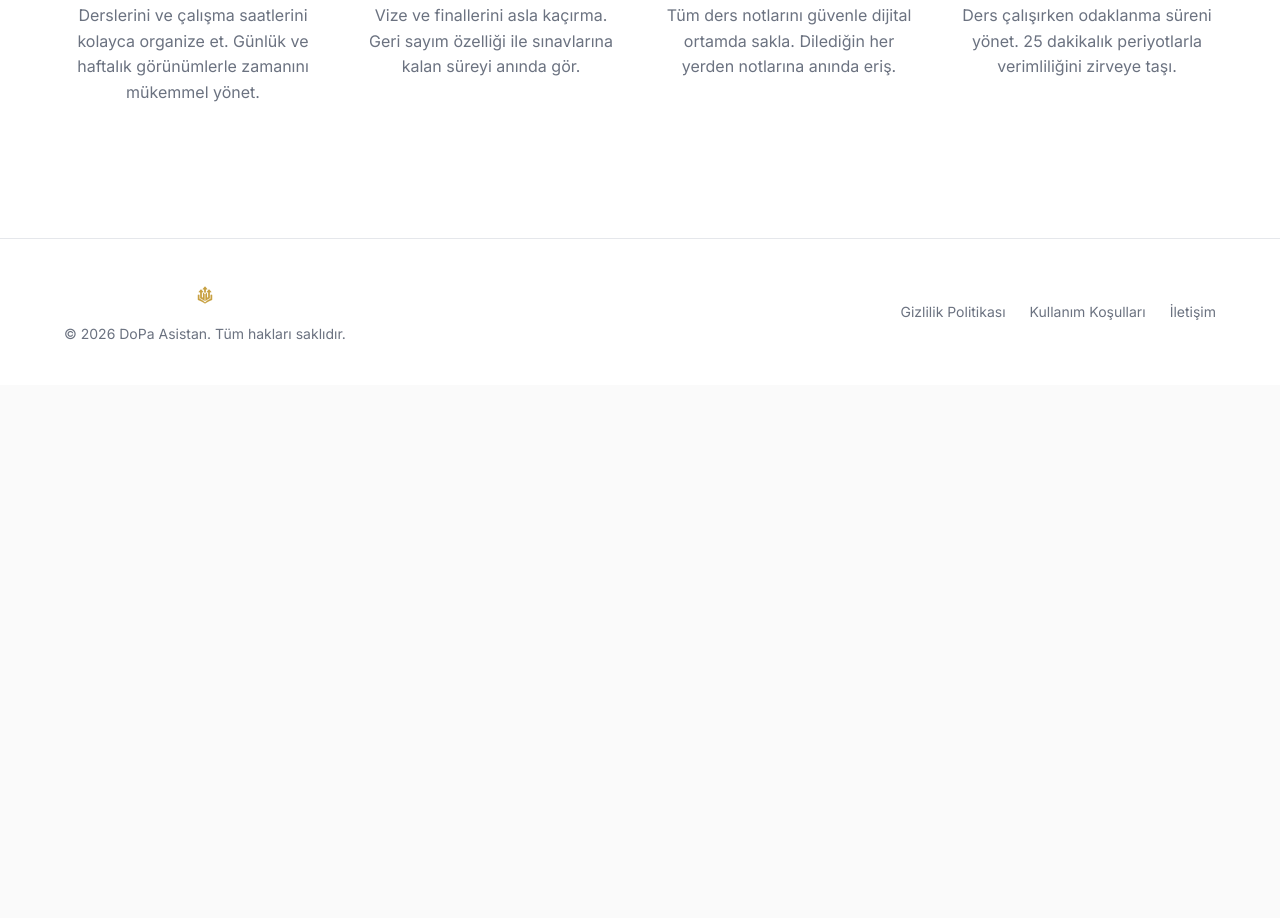
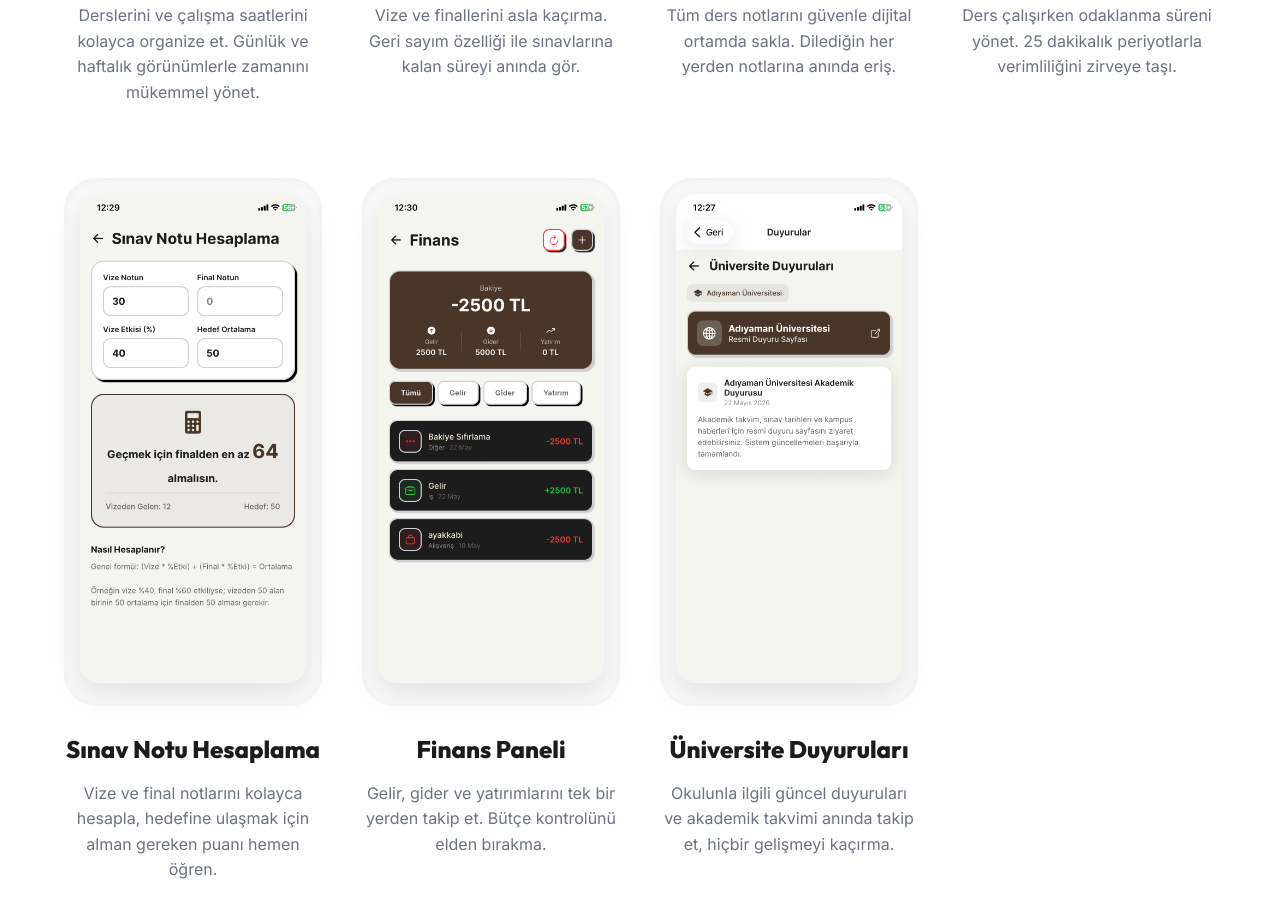
Before and after one commit to korkmazlar691-bot/dopa-website, a website: page index.html in a window 1280 px wide. Shown: the part 1738-2656 px from the top of the page. Before the commit the page ends 2123 px from the top, so only its background shows below. Drawn offline with nearby package versions, Linux system fonts and the light colour scheme.

Commit message:
Add files via upload

```diff
--- a/index.html
+++ b/index.html
@@ -47,7 +47,7 @@
                     </div>
                 </div>
                 <div class="hero-visual">
-                    <img src="assets/haftalik_program.png.png" alt="Haftalık Program" class="hero-mockup">
+                    <img src="assets/anasayfa.png" alt="Ana Sayfa" class="hero-mockup">
                     <div class="hero-bg-glow"></div>
                 </div>
             </div>
@@ -88,6 +88,27 @@
                         <h3>Pomodoro</h3>
                         <p>Ders çalışırken odaklanma süreni yönet. 25 dakikalık periyotlarla verimliliğini zirveye taşı.</p>
                     </div>
+                    <div class="feature-card">
+                        <div class="feature-img-wrapper">
+                            <img src="assets/sinav_notu_hesaplama.png" alt="Sınav Notu Hesaplama" class="feature-img">
+                        </div>
+                        <h3>Sınav Notu Hesaplama</h3>
+                        <p>Vize ve final notlarını kolayca hesapla, hedefine ulaşmak için alman gereken puanı hemen öğren.</p>
+                    </div>
+                    <div class="feature-card">
+                        <div class="feature-img-wrapper">
+                            <img src="assets/finans_paneli.png" alt="Finans Paneli" class="feature-img">
+                        </div>
+                        <h3>Finans Paneli</h3>
+                        <p>Gelir, gider ve yatırımlarını tek bir yerden takip et. Bütçe kontrolünü elden bırakma.</p>
+                    </div>
+                    <div class="feature-card">
+                        <div class="feature-img-wrapper">
+                            <img src="assets/universite_duyurulari.png" alt="Üniversite Duyuruları" class="feature-img">
+                        </div>
+                        <h3>Üniversite Duyuruları</h3>
+                        <p>Okulunla ilgili güncel duyuruları ve akademik takvimi anında takip et, hiçbir gelişmeyi kaçırma.</p>
+                    </div>
                 </div>
             </div>
         </section>
```
Also changed, not shown: assets/anasayfa.png (added), assets/finans_paneli.png (added), assets/sinav_notu_hesaplama.png (added), assets/universite_duyurulari.png (added).
